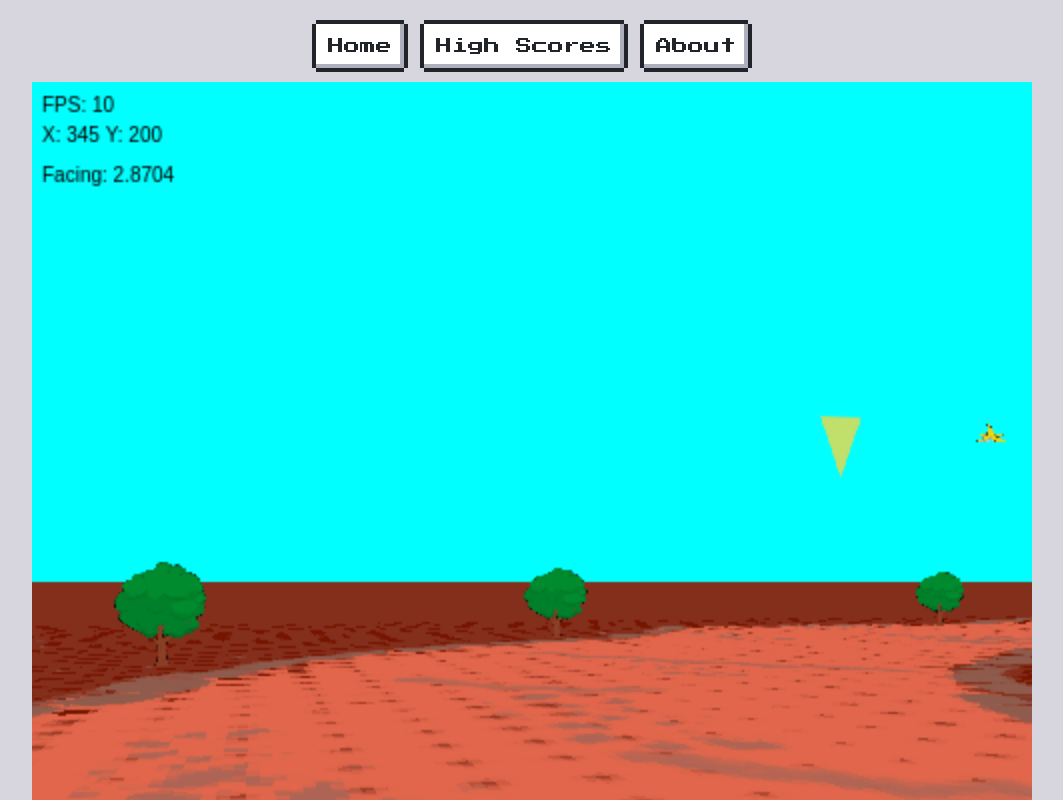
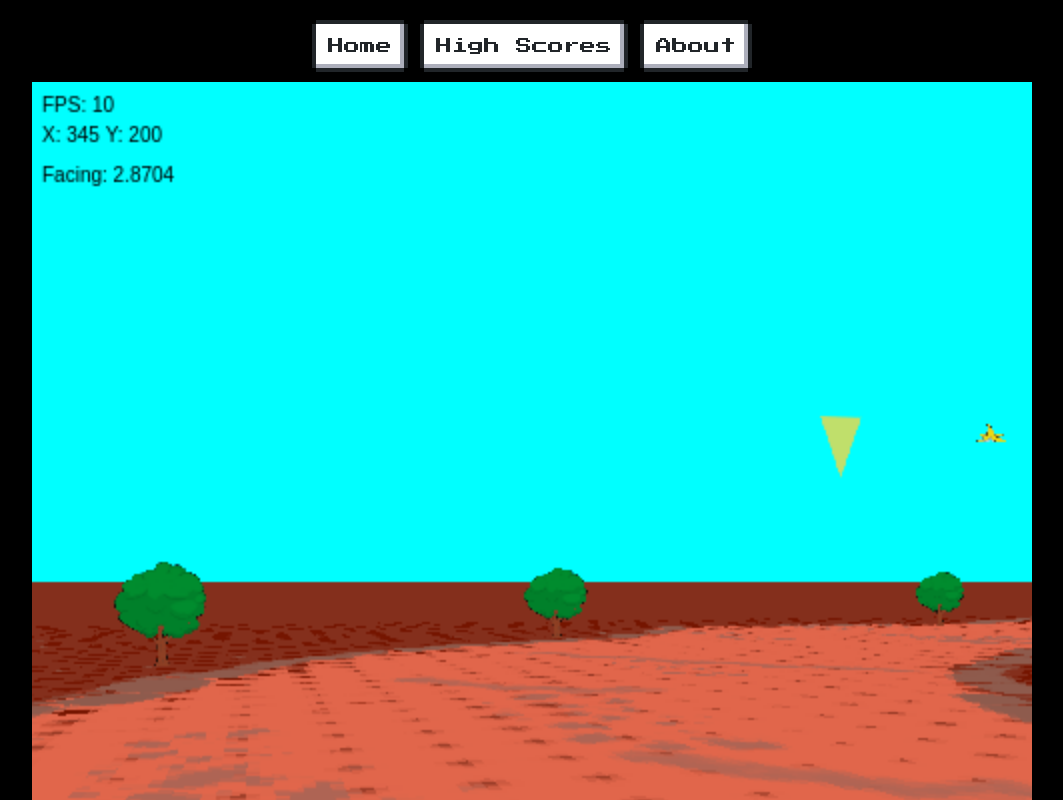
Before and after one commit to roomacarthur/deciders, a plain HTML site: page game.html in a window 1280 px wide. Shown: the top 800 px of the page, without its empty margins (108-1171 px from the left). Drawn offline with nearby package versions, Linux system fonts and the light colour scheme; animation ran at ten frames a second.

Commit message:
Make game page background black

```diff
--- a/assets/css/style.css
+++ b/assets/css/style.css
@@ -106,6 +106,10 @@ nav {
   display: flex;
   align-items: center;
   justify-content: center
+}
+
+#gaming {
+  background-color: #000;
 }
 
 /*
--- a/game.html
+++ b/game.html
@@ -12,7 +12,7 @@
   <link href="https://unpkg.com/nes.css/css/nes.css" rel="stylesheet" />
   </head>
   <body>
-
+    <section id="gaming">
       <header>
           <div class="links container">
             <a href="index.html" class="nes-btn">Home</a>
@@ -24,6 +24,6 @@
       <div id="game-box">
       <canvas id="canvas" width="500" height="500"></canvas>
       </div>
-
+    </section>
   </body>
 </html>
```
